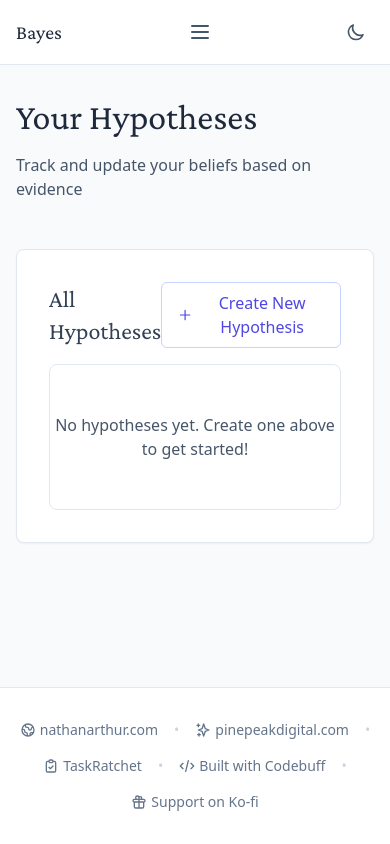
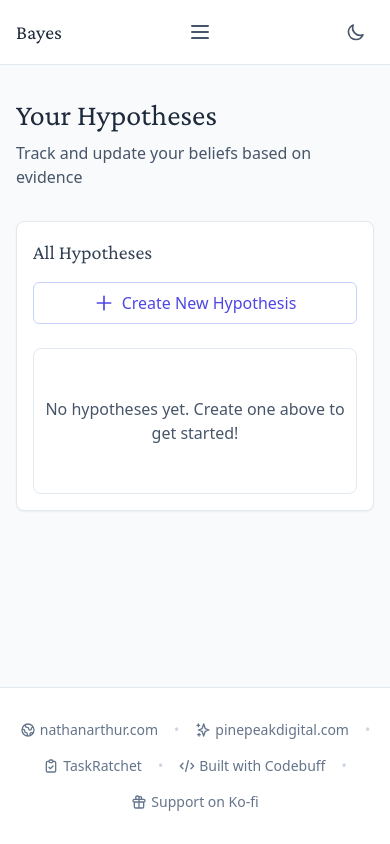
Before and after one commit to narthur/bayes, a SvelteKit app: page /hypotheses in a window 390 px wide. Built offline with nearby package versions, Linux system fonts and the light colour scheme.

Commit message:
Update +page.svelte

```diff
--- a/src/routes/hypotheses/+page.svelte
+++ b/src/routes/hypotheses/+page.svelte
@@ -32,8 +32,8 @@
 
 <main class=" bg-slate-50 dark:bg-slate-900 py-8 px-4">
 	<div class="max-w-4xl mx-auto">
-		<div class="mb-12">
-			<h1 class="text-4xl font-serif text-slate-800 dark:text-slate-100 mb-4">Your Hypotheses</h1>
+		<div class="mb-8 md:mb-12">
+			<h1 class="text-3xl md:text-4xl font-serif text-slate-800 dark:text-slate-100 mb-2 md:mb-4">Your Hypotheses</h1>
 			<p class="text-slate-600 dark:text-slate-300">
 				Track and update your beliefs based on evidence
 			</p>
@@ -52,15 +52,12 @@
 		</Modal>
 
 		<!-- List of hypotheses -->
-		<div
-			class="mb-12 p-8 bg-white dark:bg-slate-800 rounded-lg shadow-sm border border-slate-200 dark:border-slate-700"
-		>
-			<div class="flex items-center justify-between mb-4">
-				<h2 class="text-2xl font-serif text-slate-700 dark:text-slate-100">All Hypotheses</h2>
-				<div class="flex items-center gap-4">
+		<div class="mb-8 md:mb-12 p-4 md:p-8 bg-white dark:bg-slate-800 rounded-lg shadow-sm border border-slate-200 dark:border-slate-700">
+			<div class="flex flex-col md:flex-row md:items-center justify-between mb-6 gap-4">
+				<h2 class="text-xl md:text-2xl font-serif text-slate-700 dark:text-slate-100">All Hypotheses</h2>
 				<button
 					on:click={() => (showNewHypothesisModal = true)}
-						class="px-4 py-2 text-indigo-600 hover:text-indigo-700 hover:bg-indigo-50 rounded-md transition-colors font-medium flex items-center gap-2 border border-indigo-200"
+					class="w-full md:w-auto px-4 py-2 text-indigo-600 hover:text-indigo-700 hover:bg-indigo-50 rounded-md transition-colors font-medium flex items-center justify-center md:justify-start gap-2 border border-indigo-200"
 				>
 					<svg class="w-5 h-5" fill="none" stroke="currentColor" viewBox="0 0 24 24">
 						<path
@@ -72,7 +69,6 @@
 					</svg>
 					Create New Hypothesis
 				</button>
-				</div>
 			</div>
 			{#if hypotheses.length === 0}
 				<div
@@ -91,15 +87,15 @@
 								class="block bg-white dark:bg-slate-800 rounded-lg border border-slate-200 dark:border-slate-700 shadow-sm transition-all hover:shadow-md hover:border-indigo-200 dark:hover:border-indigo-500"
 							>
 								<div class="p-6">
-									<div class="flex items-start justify-between gap-6">
+									<div class="flex flex-col md:flex-row md:items-start justify-between gap-4 md:gap-6">
 										<div class="flex-1 min-w-0">
 											<div class="flex items-center gap-3 mb-1">
 												<h3
-													class="text-xl font-medium text-slate-800 dark:text-slate-100 group-hover:text-indigo-600 dark:group-hover:text-indigo-400 transition-colors truncate"
+													class="text-lg md:text-xl font-medium text-slate-800 dark:text-slate-100 group-hover:text-indigo-600 dark:group-hover:text-indigo-400 transition-colors truncate"
 												>
 													{hypothesis.name}
 												</h3>
-												<div class="flex gap-1 opacity-0 group-hover:opacity-100 transition-all">
+												<div class="flex gap-1 md:opacity-0 md:group-hover:opacity-100 transition-all">
 													<button
 														class="p-1.5 text-slate-400 hover:text-indigo-600 transition-colors rounded-md hover:bg-slate-50"
 														aria-label="Duplicate hypothesis"
@@ -160,26 +156,26 @@
 												{hypothesis.description}
 											</p>
 										</div>
-										<div class="flex items-center gap-8 shrink-0">
-											<div class="text-center">
-												<div class="text-sm font-medium text-slate-500 dark:text-slate-400">
+										<div class="flex items-center gap-4 md:gap-8 shrink-0">
+											<div class="text-center flex-1 md:flex-none">
+												<div class="text-xs md:text-sm font-medium text-slate-500 dark:text-slate-400">
 													Prior
 												</div>
-												<div class="text-lg font-medium text-slate-700 dark:text-slate-200">
+												<div class="text-base md:text-lg font-medium text-slate-700 dark:text-slate-200">
 													{formatProbability(hypothesis.priorProbability)}
 												</div>
 											</div>
-											<div class="text-center">
-												<div class="text-sm font-medium text-slate-500 dark:text-slate-400">
+											<div class="text-center flex-1 md:flex-none">
+												<div class="text-xs md:text-sm font-medium text-slate-500 dark:text-slate-400">
 													Current
 												</div>
-												<div class="text-lg font-medium text-indigo-600 dark:text-indigo-400">
+												<div class="text-base md:text-lg font-medium text-indigo-600 dark:text-indigo-400">
 													{formatProbability(calculatePosteriorProbability(hypothesis))}
 												</div>
 											</div>
 										</div>
 									</div>
-									<div class="mt-4 flex items-center gap-6 text-sm">
+									<div class="mt-4 flex flex-wrap items-center gap-x-4 gap-y-2 text-xs md:text-sm">
 										<div class="flex items-center gap-2 text-slate-500 dark:text-slate-400">
 											<svg class="w-4 h-4" fill="none" stroke="currentColor" viewBox="0 0 24 24">
 												<path
```
Lines whose indentation alone changed are shown as unchanged.
